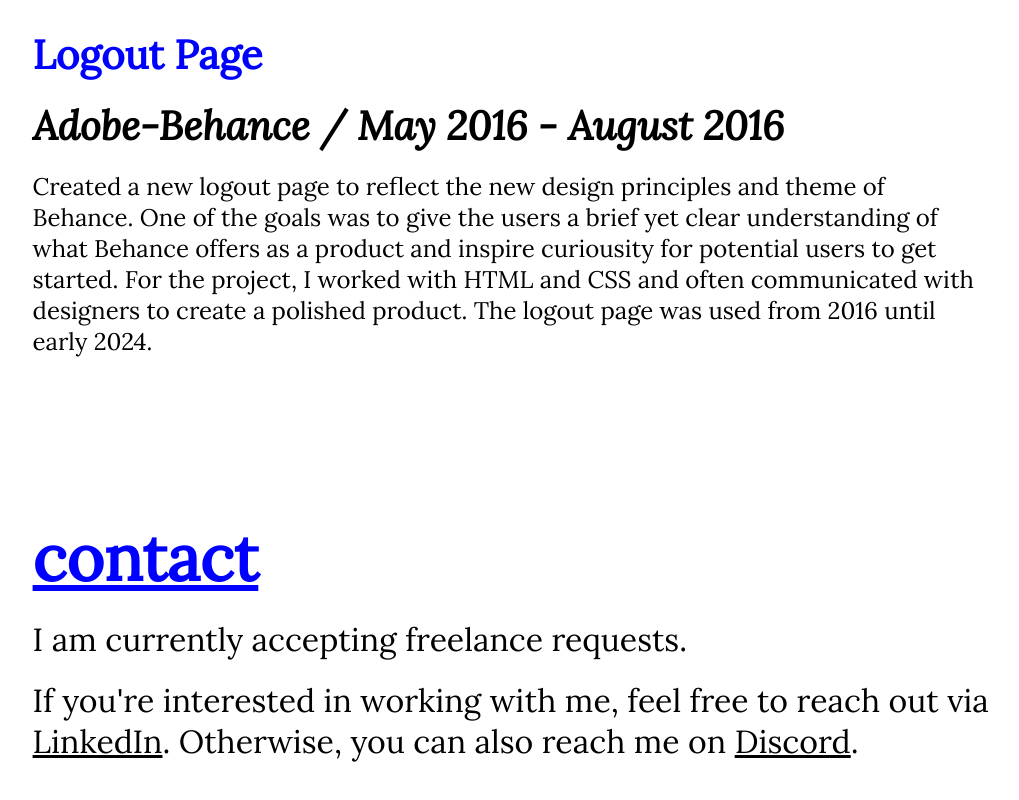
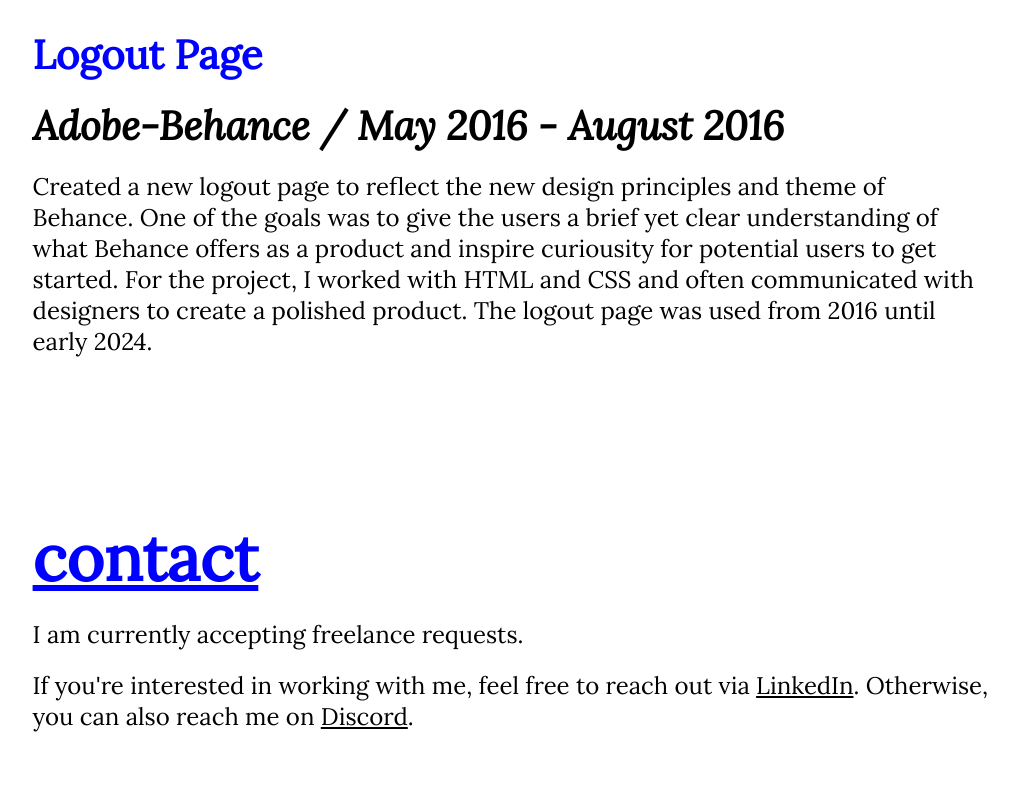
Before and after one commit to dana-gill/dana-gill.github.io, a plain HTML site: page index.html in a window 1280 px wide. Shown: the part 6959-7759 px from the top of the page, without its empty margins (129-1148 px from the left). Drawn offline with Linux system fonts and the light colour scheme.

Commit message:
edit contact size

```diff
--- a/index.html
+++ b/index.html
@@ -91,7 +91,7 @@
         <p>Created a new logout page to reflect the new design principles and theme of Behance. One of the goals was to give the users a brief yet clear understanding of what Behance offers as a product and inspire curiousity for potential users to get started. For the project, I worked with HTML and CSS and often communicated with designers to create a polished product. The logout page was used from 2016 until early 2024.</p>
       </div>
     </div>
-    <div class="section">
+    <div class="section contact">
       <h2>contact</h2>
       <p>
         I am currently accepting freelance requests.
--- a/main.css
+++ b/main.css
@@ -83,7 +83,7 @@
   margin: 10em auto;
 }
 
-.subsection p {
+.subsection p, .contact p {
   font-size: 3vh;
 }
 
```
